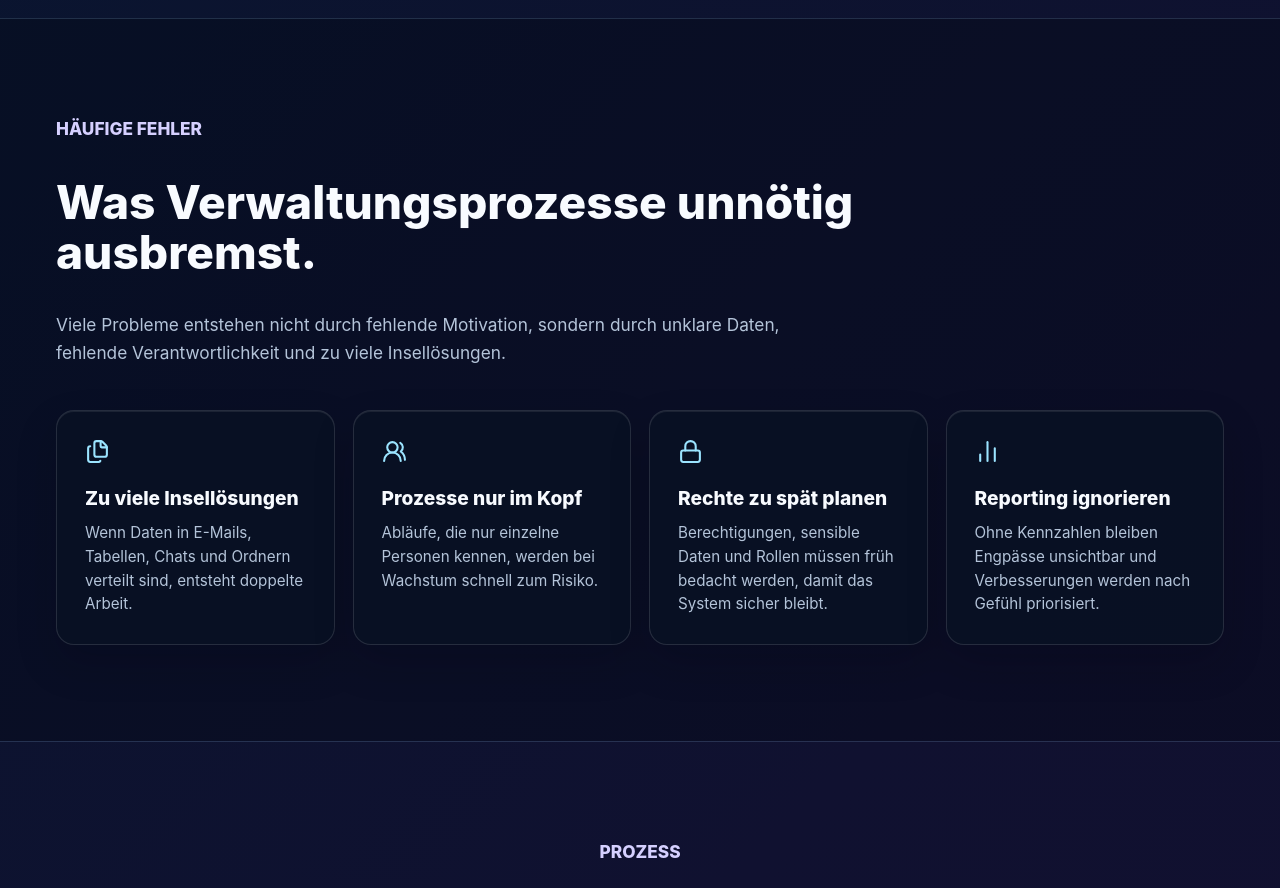
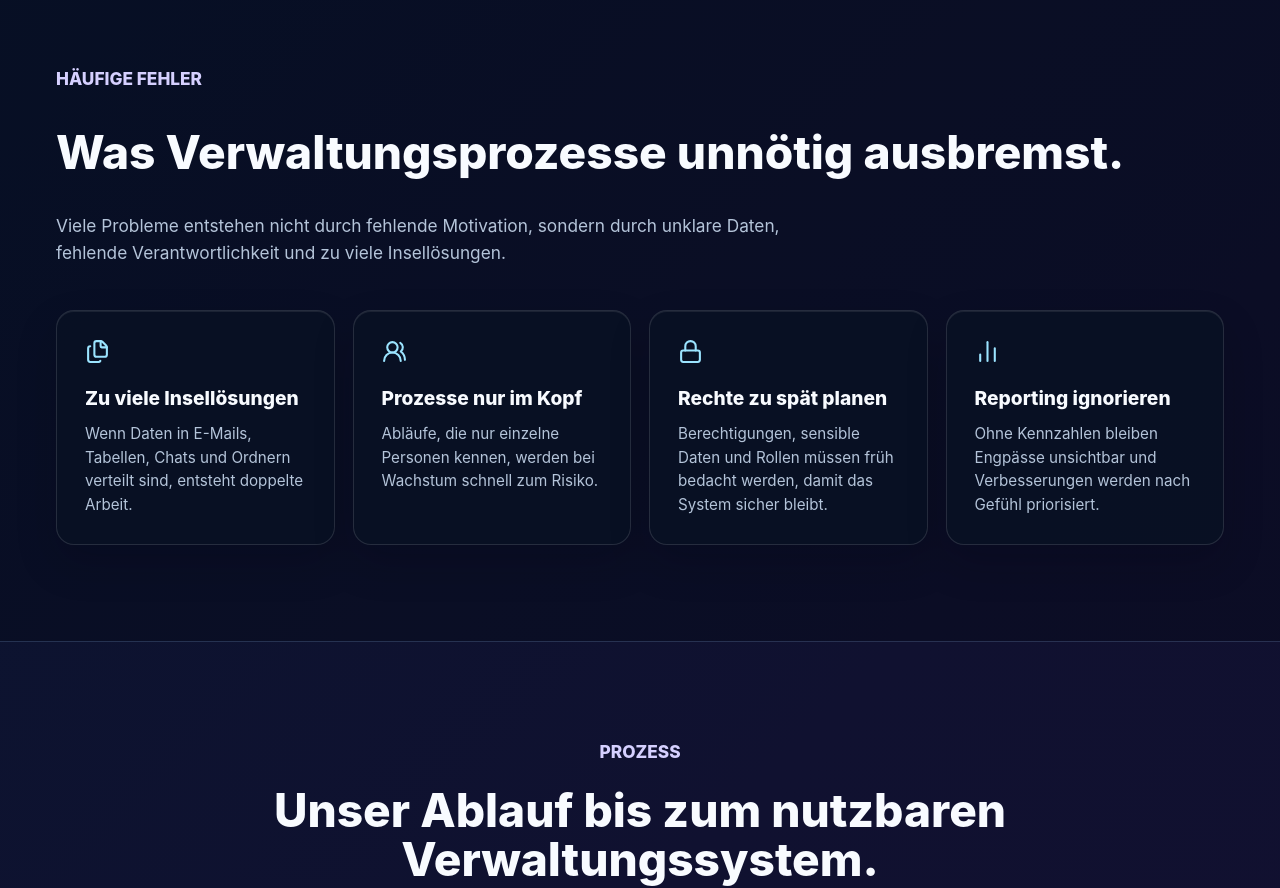
Before and after one commit to parmis2005/verwaltungssystem-info-test, a Next.js app: page / in a window 1280 px wide. Shown: the part 5820-6708 px from the top of the page. Built offline with nearby package versions, Linux system fonts and the light colour scheme.

Commit message:
Keep section headings together

```diff
--- a/app/globals.css
+++ b/app/globals.css
@@ -1443,6 +1443,9 @@ p {
 .left-heading-section .split-copy {
   max-width: 760px;
 }
+.offer-section .section-heading {
+  grid-template-columns: minmax(0, 1040px);
+}
 .offer-section .section-heading h2 {
   max-width: 1040px;
 }
@@ -1453,10 +1456,10 @@ p {
   max-width: 1120px;
 }
 .error-heading-section .section-heading {
-  grid-template-columns: minmax(0, 1040px);
+  grid-template-columns: minmax(0, 1320px);
 }
 .error-heading-section .section-heading h2 {
-  max-width: 1040px;
+  max-width: 1320px;
 }
 .left-heading-section .split-copy {
   justify-self: start;
--- a/app/page.tsx
+++ b/app/page.tsx
@@ -340,7 +340,7 @@ export default function Page() {
       <section id="angebot" className="section dark-band left-heading-section offer-section">
         <SectionHeading
           eyebrow="Unser Angebot"
-          title={"Wir machen Verwaltungssysteme\nverständlich, planbar\nund\u00a0umsetzbar."}
+          title={"Wir\u00a0machen\u00a0Verwaltungssysteme\nverständlich, planbar\nund\u00a0umsetzbar."}
           text="Die Informationen auf dieser Seite zeigen, warum digitale Verwaltungssysteme sinnvoll sind und welche Bausteine dazugehören. Genau daraus entsteht unser Angebot: Wir analysieren, strukturieren, entwickeln und betreuen Systeme, die Verwaltungsarbeit spürbar ordnen."
         />
         <div className="service-grid four">
```
